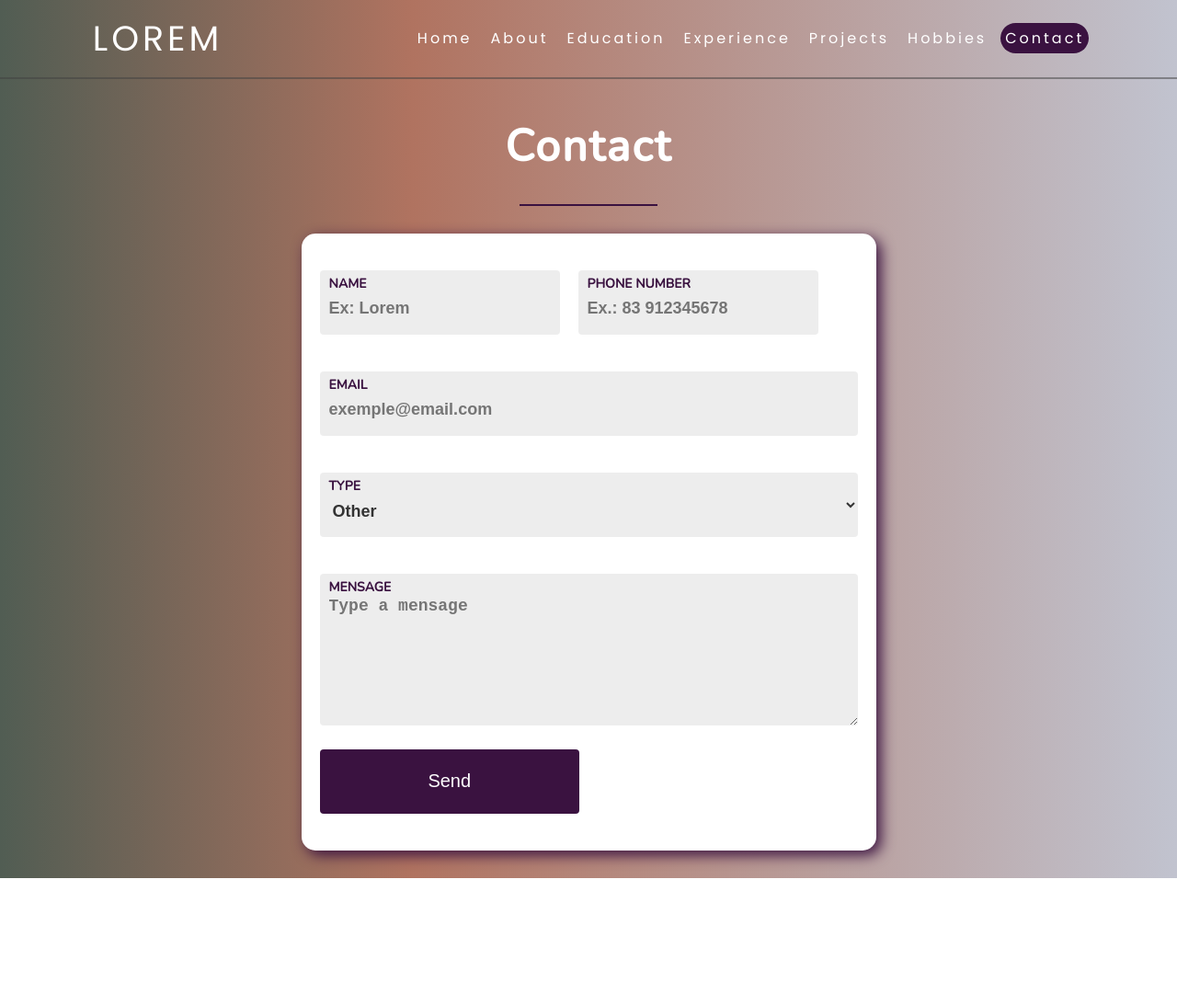
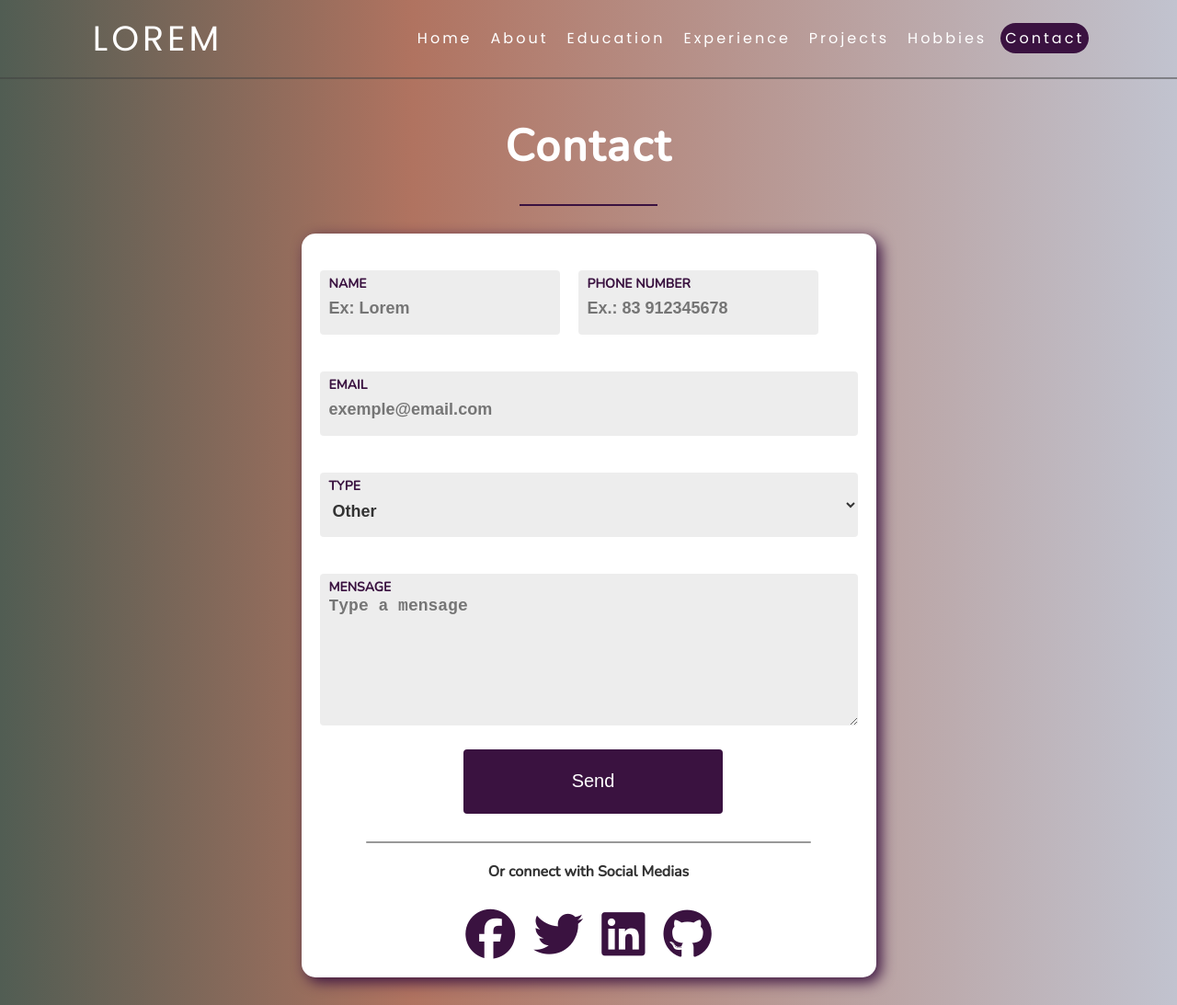
Before and after one commit to lino-ramon/desenvolvimento-web, a plain HTML site: page portfolio-estatico/contact.html in a window 1280 px wide. Shown: the whole page at 92% size. Before the commit the page ends 955 px from the top, so only its background shows below. Drawn offline with nearby package versions, Linux system fonts and the light colour scheme.

Commit message:
adicionado icones de medias sociais

```diff
--- a/portfolio-estatico/contact.html
+++ b/portfolio-estatico/contact.html
@@ -4,6 +4,7 @@
     <meta charset="UTF-8">
     <meta http-equiv="X-UA-Compatible" content="IE=edge">
     <meta name="viewport" content="width=device-width, initial-scale=1.0">
+    <script src="https://kit.fontawesome.com/d97e3062db.js" crossorigin="anonymous"></script>
     <link rel="stylesheet" href="css/navbar.css">
     <link rel="stylesheet" href="css/main.css">
     <title>Contact Lorem</title>
@@ -76,11 +77,21 @@
                         <textarea name="comment" id="comment" required cols="50" rows="7" placeholder="Type a mensage"></textarea>
                         <label for="">Mensage</label>
                     </div>
+                    <button type="submit">Send</button>
 
-                    <button type="submit">Send</button>
                 </fieldset>
             </form>
 
+            <div class="separator-socialmedia"></div>
+
+            <h4>Or connect with Social Medias</h4>
+
+            <div class="social-medias">
+                <a href="https://www.facebook.com/"><i class="fab fa-facebook"></i></a>
+                <a href="https://twitter.com/"><i class="fab fa-twitter"></i></a>
+                <a href="https://www.linkedin.com/"><i class="fab fa-linkedin"></i></a>
+                <a href="https://github.com/"><i class="fab fa-github"></i></a>
+            </div>
         </div>
 
     </div>
--- a/portfolio-estatico/css/main.css
+++ b/portfolio-estatico/css/main.css
@@ -325,6 +325,9 @@ body {
 .form {
 	background-color: #fff;
 	margin: 20px 0 30px 0;
+	display: flex;
+	flex-direction: column;
+	align-items: center;
 	padding: 10px;
 	border-radius: 15px;
 	box-shadow: #3A1240 5px 5px 15px;
@@ -343,6 +346,12 @@ fieldset {
 
 fieldset:nth-child(1) {
 	display: flex;
+}
+
+fieldset:last-child {
+	display: flex;
+	flex-direction: column;
+	align-items: center;
 }
 
 .form-container input, select, textarea {
@@ -399,6 +408,39 @@ form button {
 form button:hover {
 	background-color: #4c1955;
 }
+
+
+/* ---------------------------
+	Social Media Style
+------------------------------ */
+
+.form .separator-socialmedia {
+	width: 80%;
+	height: 2px;
+	background-color: #333;
+	border-radius: 15px;
+	opacity: 0.5;
+}
+
+.form h4 {
+	color: #333;
+	text-align: center;
+	margin: 20px 0;
+}
+
+.social-medias {
+	display: flex;
+	align-items: center;
+	justify-content: space-around;
+	margin: 10px;
+}
+
+.social-medias i {
+	margin: 0 10px;
+	font-size: 54px;
+	color: #3A1240;
+}
+
 
 /* ---------------------------
 	Animation Title and Img
```
